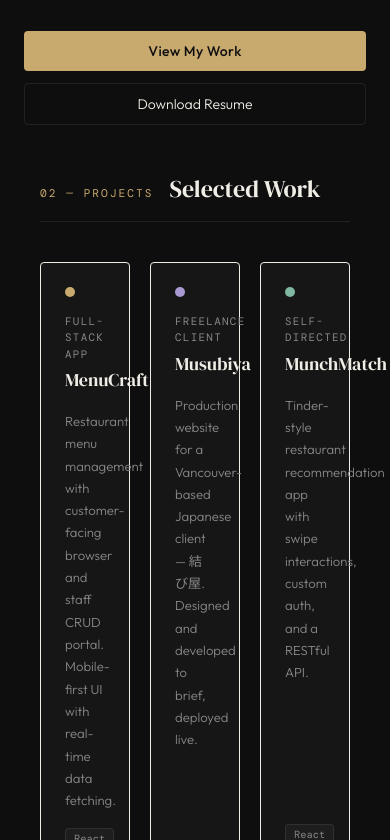
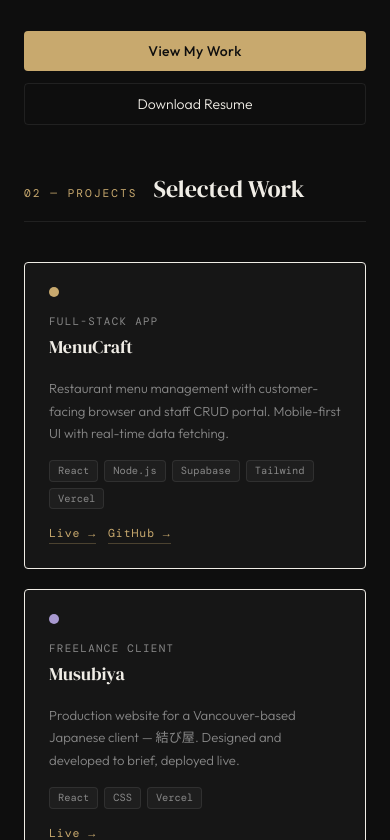
Before and after one commit to J-0-d-a-1/my-website, a Next.js app: page /en in a window 390 px wide. Shown: the part 604-1444 px from the top of the page. Built offline with nearby package versions, Linux system fonts and the light colour scheme; no server answers.

Commit message:
FIX: Projets styling fixed for mobile-v

```diff
--- a/src/components/Projects.tsx
+++ b/src/components/Projects.tsx
@@ -31,12 +31,12 @@ export default function Project() {
   const t = useTranslations("projects");
 
   return (
-    <section id="projects" className="max-w-5xl mx-auto px-10 pt-12">
+    <section id="projects" className="max-w-5xl mx-auto px-6 md:px-10 pt-12">
       <div className="flex items-baseline gap-4 mb-10 pb-4 border-b border-white/[0.08]">
         <span className="section-label">{t("section_label")}</span>
         <h2 className="font-serif text-2xl">{t("section_title")}</h2>
       </div>
-      <div className="grid grid-cols-3 gap-5">
+      <div className="grid grid-cols-1 sm:grid-cols-2 lg:grid-cols-3 gap-5">
         {projectList.map((project) => (
           <ProjectCard
             key={project.slug}
```
